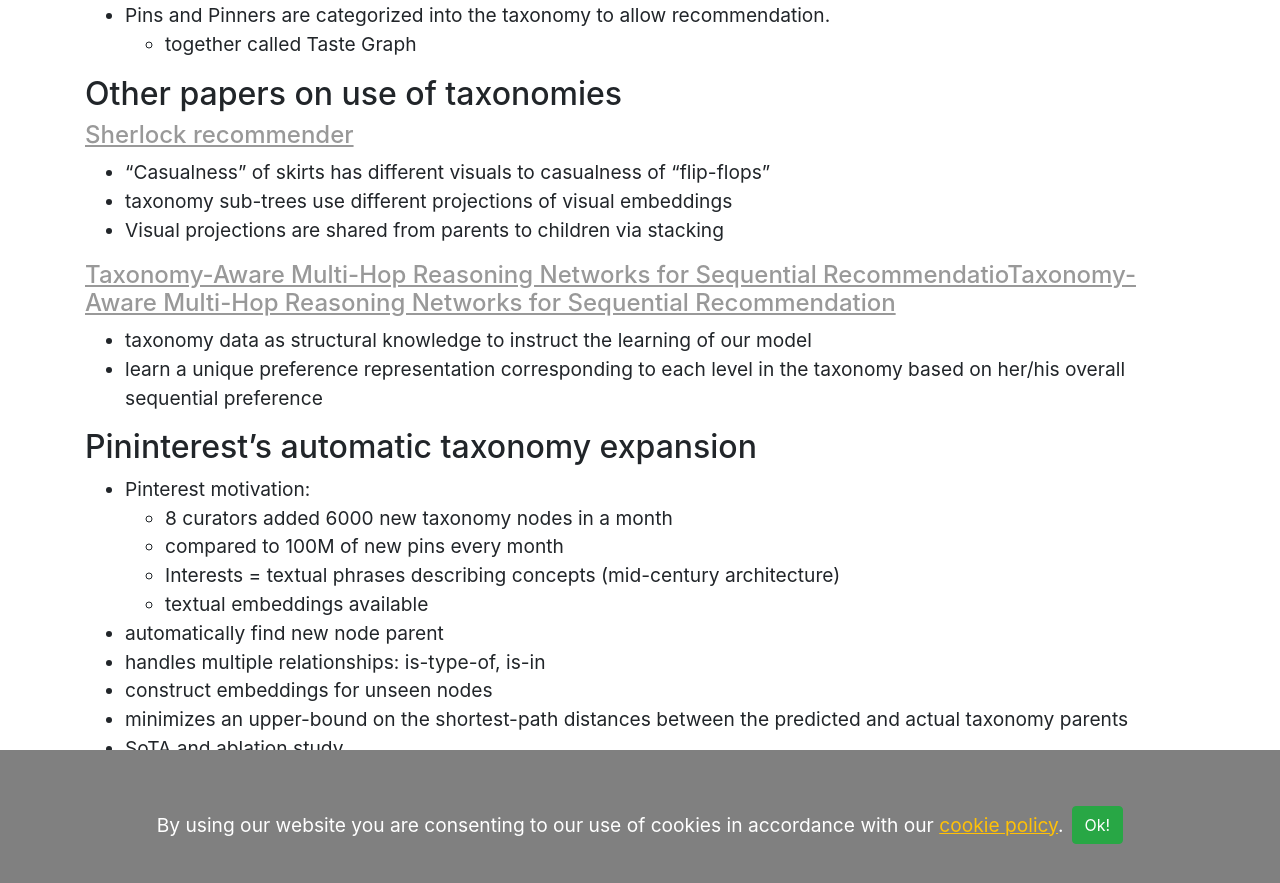
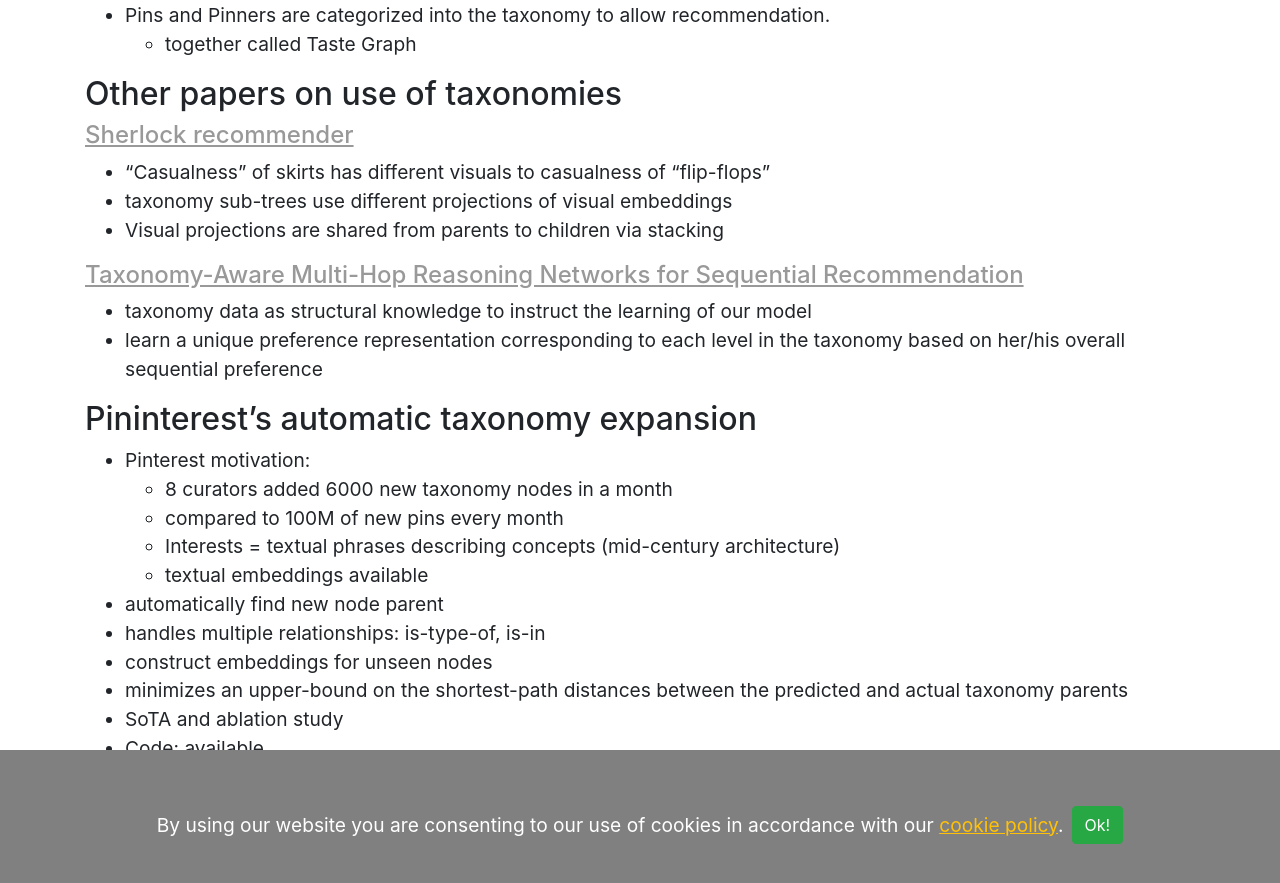
Before and after one commit to vackosar/vackosar.github.io, a Jekyll site: the page built from _posts/2021-03-22-Automatically-Expanding-Taxanomy.md, in a window 1280 px wide and 900 px high, scrolled down 1566 px. Shown: the top 883 px of the window. Built offline with Jekyll 4.4.1, drawn with Linux system fonts in a browser that asks for light colours.

```diff
--- a/_posts/2021-03-22-Automatically-Expanding-Taxanomy.md
+++ b/_posts/2021-03-22-Automatically-Expanding-Taxanomy.md
@@ -69,7 +69,7 @@
 - taxonomy sub-trees use different projections of visual embeddings
 - Visual projections are shared from parents to children via stacking
 
-#### [Taxonomy-Aware Multi-Hop Reasoning Networks for Sequential RecommendatioTaxonomy-Aware Multi-Hop Reasoning Networks for Sequential Recommendation](https://dl.acm.org/doi/10.1145/3289600.3290972)
+#### [Taxonomy-Aware Multi-Hop Reasoning Networks for Sequential Recommendation](https://dl.acm.org/doi/10.1145/3289600.3290972)
 - taxonomy data as structural knowledge to instruct the learning of our model
 - learn a unique preference representation corresponding to each level in the taxonomy based on her/his overall sequential preference
 
```
